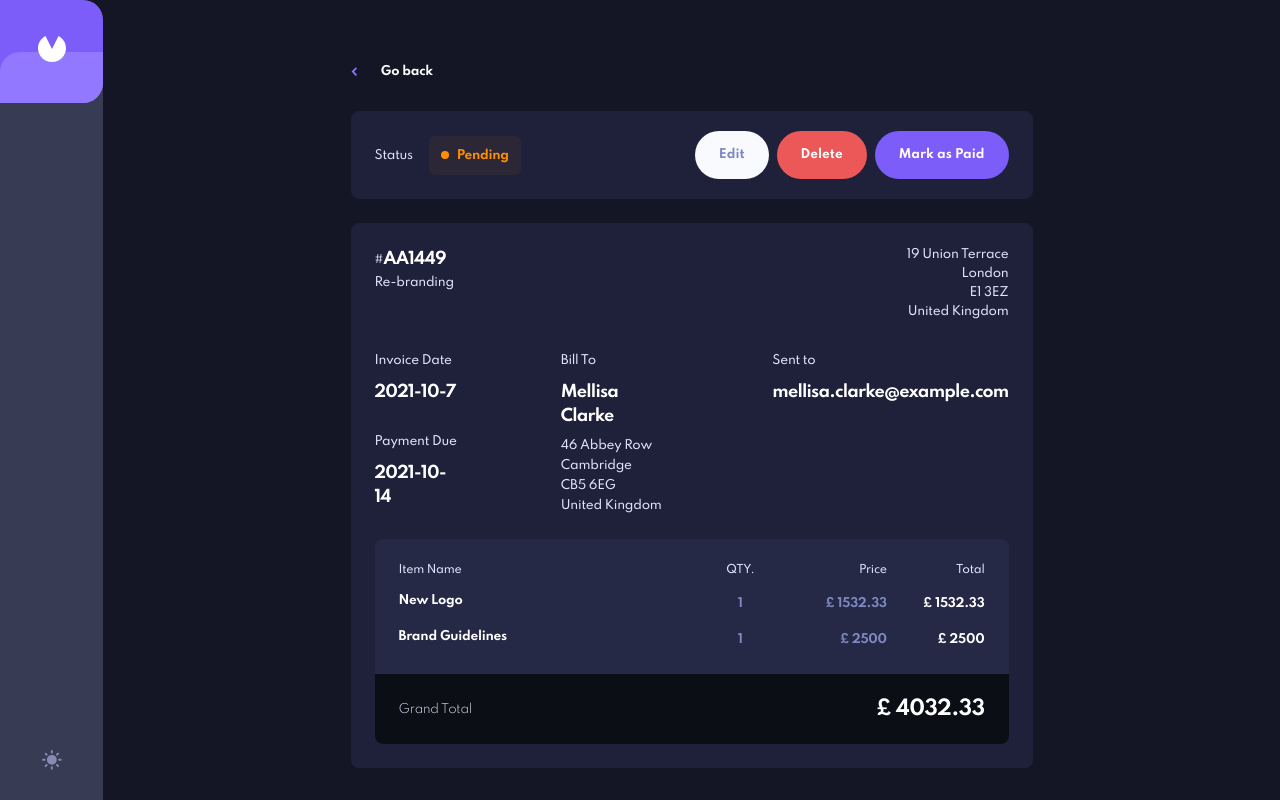
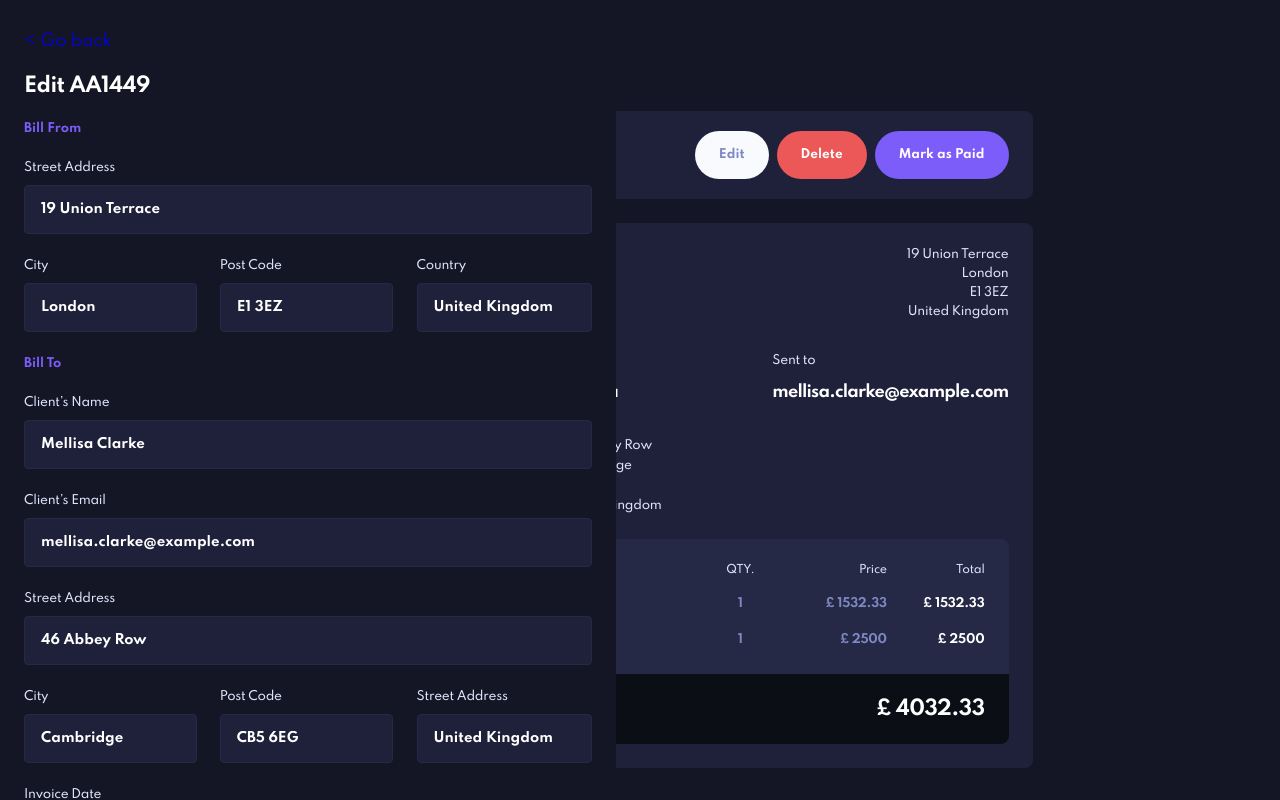
Before and after one commit to knlju/invoice-app, a React (Create React App) app: page /invoices/AA1449 in a window 1280 px wide. Both pictures are taken after a click on the button "Edit". Shown: the top 800 px of the page. Built offline with nearby package versions, Linux system fonts and the light colour scheme.

Commit message:
form changes

```diff
--- a/src/Components/Form.jsx
+++ b/src/Components/Form.jsx
@@ -1,8 +1,10 @@
 import React, { useContext, useState, useEffect } from 'react'
 import ReactDOM from 'react-dom'
+import styled from 'styled-components'
 import { Link } from 'react-router-dom'
 import { Button } from './Styles/Components.style'
 import { InvoiceContext } from '../Context/InvoiceContext'
+import TrashIcon from '../assets/icon-delete.svg'
 
 const FormItem = ({name, quantity, price, total, setItemValue, onTotalVariablesChange}) => {
 
@@ -174,26 +176,36 @@ const Form = ({invoice, setFormOpen}) => {
     // return (
         <>
             {/* Invoice Form */}
+        <FormWrapper>
+            <FormMainWrapper>
             <div>
                 <Link to="/">
                     <div>{"<"} Go back</div>
                 </Link>
                 <h2>{ invoice.id ? `Edit ${invoice.id}` : "New Invoice" }</h2>
                 <form action="">
-                    <div>Bill From</div>
+                    <h4>Bill From</h4>
                     <div>
                         <label htmlFor="street-address-from">Street Address</label>
                         <input type="text" value={senderAddress.street} onChange={e => handleSAChange(e)} name="street" id="street-address-from" />
                     </div>
+                    <div className="formBillPlace">
+                        <div className="formBillPlaceCityPost">
                             <div>
                                 <label htmlFor="city">City</label>
                                 <input type="text" name="city" value={senderAddress.city} onChange={e => handleSAChange(e)} />
+                            </div>
+                            <div>
                                 <label htmlFor="post-code">Post Code</label>
                                 <input type="text" name="postCode" value={senderAddress.postCode} onChange={e => handleSAChange(e)} />
+                            </div>
+                        </div>
+                        <div>
                             <label htmlFor="country">Country</label>
                             <input type="text" name="country" value={senderAddress.country} onChange={e => handleSAChange(e)}  />
                         </div>
-                    <div>Bill To</div>
+                    </div>
+                    <h4>Bill To</h4>
                     <div>
                         <label htmlFor="clietns-name">Client’s Name</label>
                         <input type="text" name="clientName" value={formData.clientName} onChange={e => handleFormDataChange(e)} />
@@ -202,13 +214,21 @@ const Form = ({invoice, setFormOpen}) => {
                         <label htmlFor="street-address">Street Address</label>
                         <input type="text" name="street" value={clientAddress.street} onChange={e => handleCAChange(e)} />
                     </div>
+                    <div className="formBillPlace">
+                        <div className="formBillPlaceCityPost">
                             <div>
                                 <label htmlFor="client-city">City</label>
                                 <input type="text" name="city" value={clientAddress.city} onChange={e => handleCAChange(e)} />
+                            </div>
+                            <div>
                                 <label htmlFor="client-post-code">Post Code</label>
                                 <input type="text" name="postCode" value={clientAddress.postCode} onChange={e => handleCAChange(e)} />
+                            </div>
+                        </div>
+                        <div>
                             <label htmlFor="country">Street Address</label>
                             <input type="text" name="country" value={clientAddress.country} onChange={e => handleCAChange(e)} />
+                        </div>
                     </div>
                     <div>
                         <label htmlFor="client-city">Invoice Date</label>
@@ -237,27 +257,34 @@ const Form = ({invoice, setFormOpen}) => {
             </div>
             {/* Items Form */}
             <div>
+
+                <h3>Item List</h3>
                 {items && items.map(item => (
-                    <div key={item.id}>
+                    <div className="formAddNewItem" key={item.id}>
                         <FormItem key={item.id} {...item} setItemValue={e => setItemValue(e, item.id)} onTotalVariablesChange={onTotalVariablesChange} />
-                        <Button type="delete" onClick={() => deleteItem(item.id)}>delete item</Button>
-                    </div>
-                ))}
-            </div>
-            <Button onClick={addItem} type="new-item">Add Item</Button>
+                        <Button className="formTrashBtn" onClick={() => deleteItem(item.id)}>
+                            <img src={TrashIcon} alt="delete-icon" />
+                        </Button>
                         <div>
                             <label htmlFor="">
                                 <input type="total" value={totalState} readOnly />
                             </label>
                         </div>
-            <div>
-                <Button onClick={e => setFormOpen(false)}>
+                    </div>
+                ))}
+            </div>
+            <Button onClick={addItem} type="new-item">Add Item</Button>
+            </FormMainWrapper>
+
+            <FormButtonWrapper>
+                <Button type="draft" onClick={e => setFormOpen(false)}>
                     Cancel
                 </Button>
-                <Button onClick={saveInvoice}>
+                <Button type="purple" onClick={saveInvoice}>
                     Save Changes
                 </Button>
-            </div>
+            </FormButtonWrapper>
+        </FormWrapper>
         </>
         , document.getElementById("portal"))
 }
@@ -268,4 +295,116 @@ const Form = ({invoice, setFormOpen}) => {
     // )
 // }
 
+const FormWrapper = styled.div `
+    position: fixed;
+    min-height: 100vh;
+    width: 100%;
+    top: 0;
+    right: 0;
+    left: 0;
+    bottom: 0;
+    background-color: ${props => props.theme.color.form.bg};
+    z-index: 5;
+    overflow: auto;
+    @media screen and (min-width: 768px) {
+            max-width: 616px;
+            right: auto;
+        }
+
+`
+const FormButtonWrapper = styled.div `
+    width: 100%;
+    display: flex;
+    align-items: center;
+    justify-content: flex-end;
+    padding: 21px 24px;
+    gap: 8px;
+    background-color: ${props => props.theme.color.invoiceItem.bg};
+`
+
+const FormMainWrapper = styled.div `
+    padding: 32px 24px 0;
+
+    h2 {
+        color: ${props => props.theme.color.text.heading};
+        margin: 24px 0;
+    }
+    h3 {
+        font-weight: 700;
+        font-size: 18px;
+        line-height: 32px;
+        letter-spacing: -0.375px;
+        color: #777F98;
+        margin-bottom: 24px;
+    }
+    h4 {
+        color: #7C5DFA;
+        font-weight: 700;
+        font-size: 12px;
+        line-height: 15px;
+        margin-bottom: 24px;
+    }
+
+    label {
+        font-weight: 500;
+        font-size: 12px;
+        line-height: 15px;
+        color: ${props => props.theme.color.text.formLabel};
+        letter-spacing: -0.25px;
+        display: block;
+        margin-bottom: 10px;
+    }
+    input {
+        width: 100%;
+        /* border: 1px solid ${props => props.valid ? props.theme.color.form.fieldBorder : '#EC5757'}; */
+        border: 1px solid ${props => props.theme.color.form.fieldBorder};
+        border-radius: 4px;
+        padding: 16px;
+        margin-bottom: 24px;
+        background: ${props => props.theme.color.form.fieldBg};
+        outline: none;
+        color: ${props => props.theme.color.text.heading};
+        font-weight: bold;
+        transition: all 0.3s ease;
+        ::placeholder {
+            color: ${props => props.theme.color.text.placeholder};
+            transition: color .3s;
+        }
+        :focus {
+            border: 1px solid #9277FF;
+        }
+    }
+
+    .formBillPlace {
+
+        @media screen and (min-width: 768px) {
+            display: flex;
+            align-items: center;
+            justify-content: flex-start;
+            gap: 24px;
+            width: 100%;
+        }
+    }
+
+    .formBillPlaceCityPost {
+        display: flex;
+        align-items: center;
+        justify-content: flex-start;
+        gap: 23px;
+        /* @media screen and (min-width: 768px) {
+
+            justify-content: space-between;
+            flex: 1;
+        } */
+    }
+    .formTrashBtn {
+        background: transparent;
+    }
+    .formAddNewItem {
+        display: flex;
+        align-items: center;
+        justify-content: space-between;
+    }
+`
+
 export default Form
```
Lines whose indentation alone changed are shown as unchanged.
